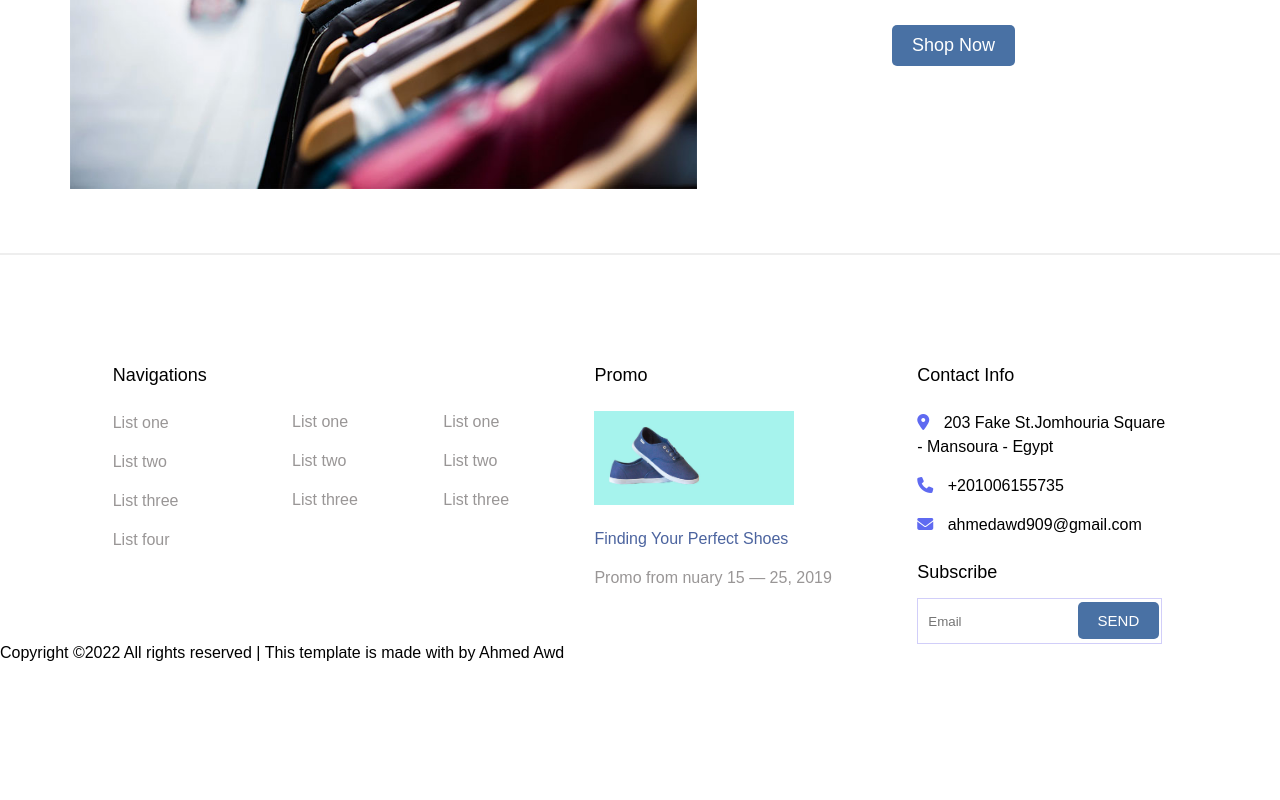
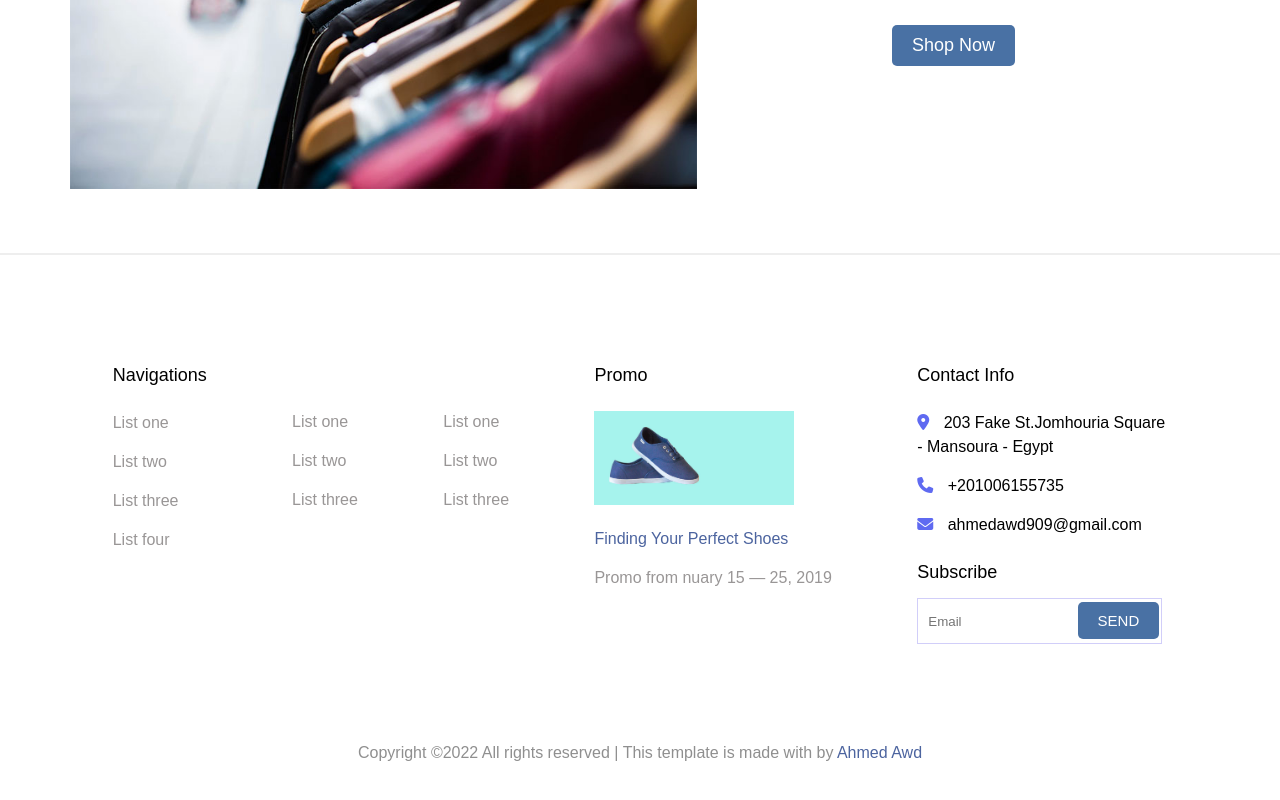
Before and after one commit to AhmedAwd909/temp02, a plain HTML site: page index.html in a window 1280 px wide. Shown: the part 3044-3844 px from the top of the page. Before the commit the page ends 3766 px from the top, so only its background shows below. Drawn offline with Linux system fonts and the light colour scheme.

Commit message:
Update style.css

```diff
--- a/css/style.css
+++ b/css/style.css
@@ -76,6 +76,9 @@
 .nav .icons i:hover {
     color: #000;
 }
+.nav .icons i.parent:hover span.count {
+    /* margin-top: -29px; */
+}
 .nav .icons span {
     position: absolute;
     top: 0;
@@ -89,6 +92,10 @@
     border-radius: 50%;
     text-align: center;
     line-height: 1.5em;
+    transition: .3s all ease-in-out;
+}
+.nav .icons span:hover {
+    margin-top: -29px;
 }
 hr {
     border: 0.3px solid #eee;
@@ -488,4 +495,13 @@ footer input[type="submit"]:hover {
     background-color: #1f5191;
     box-shadow: rgba(0, 0, 0, 0.35) 0px 5px 15px;
 }
+footer p {
+    text-align: center;
+    margin-top: 100px;
+    color: #8f8f8f;
+}
+footer p span {
+    color: #4c649f;
+    cursor: pointer;
+}
 /* Footer */
```
